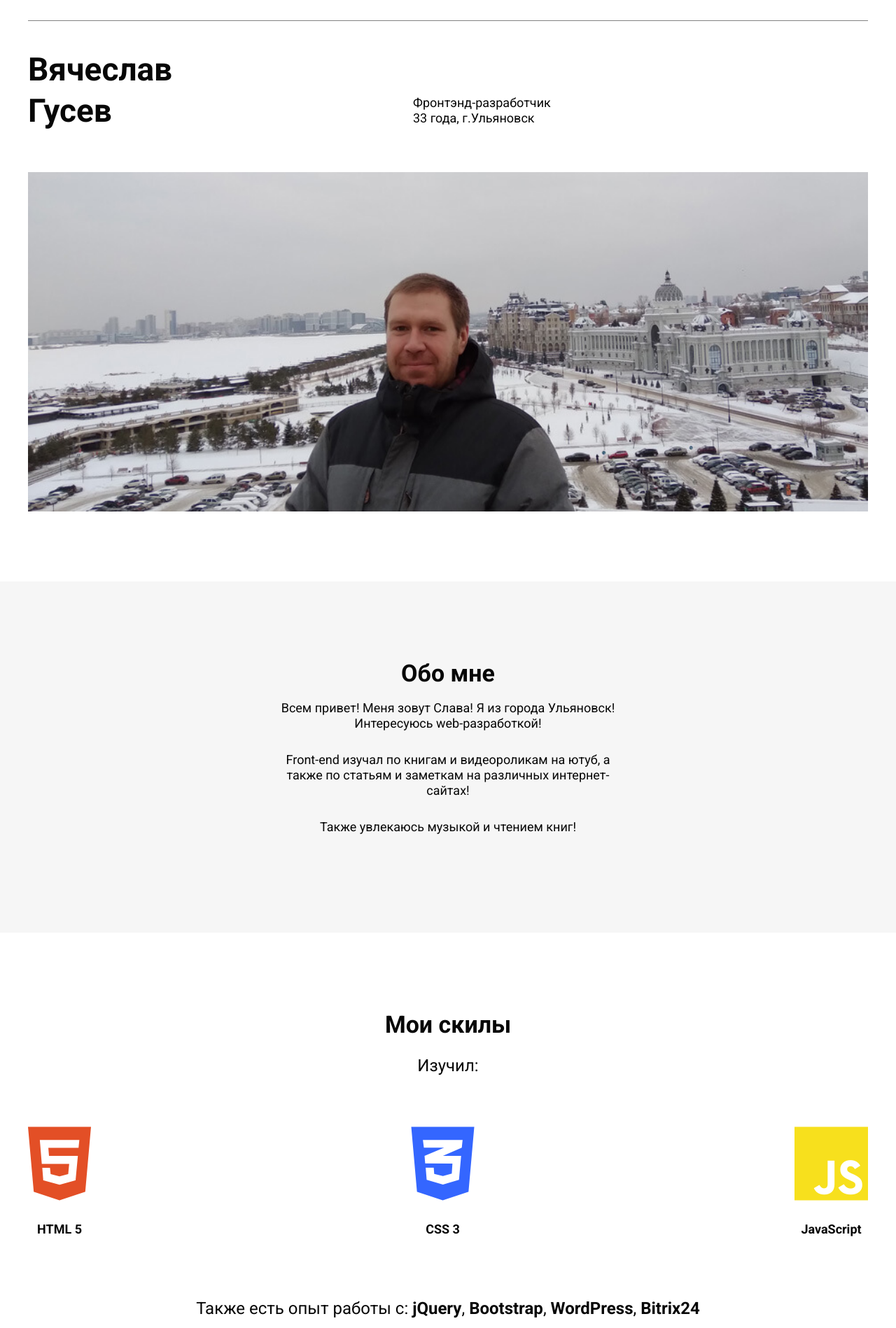
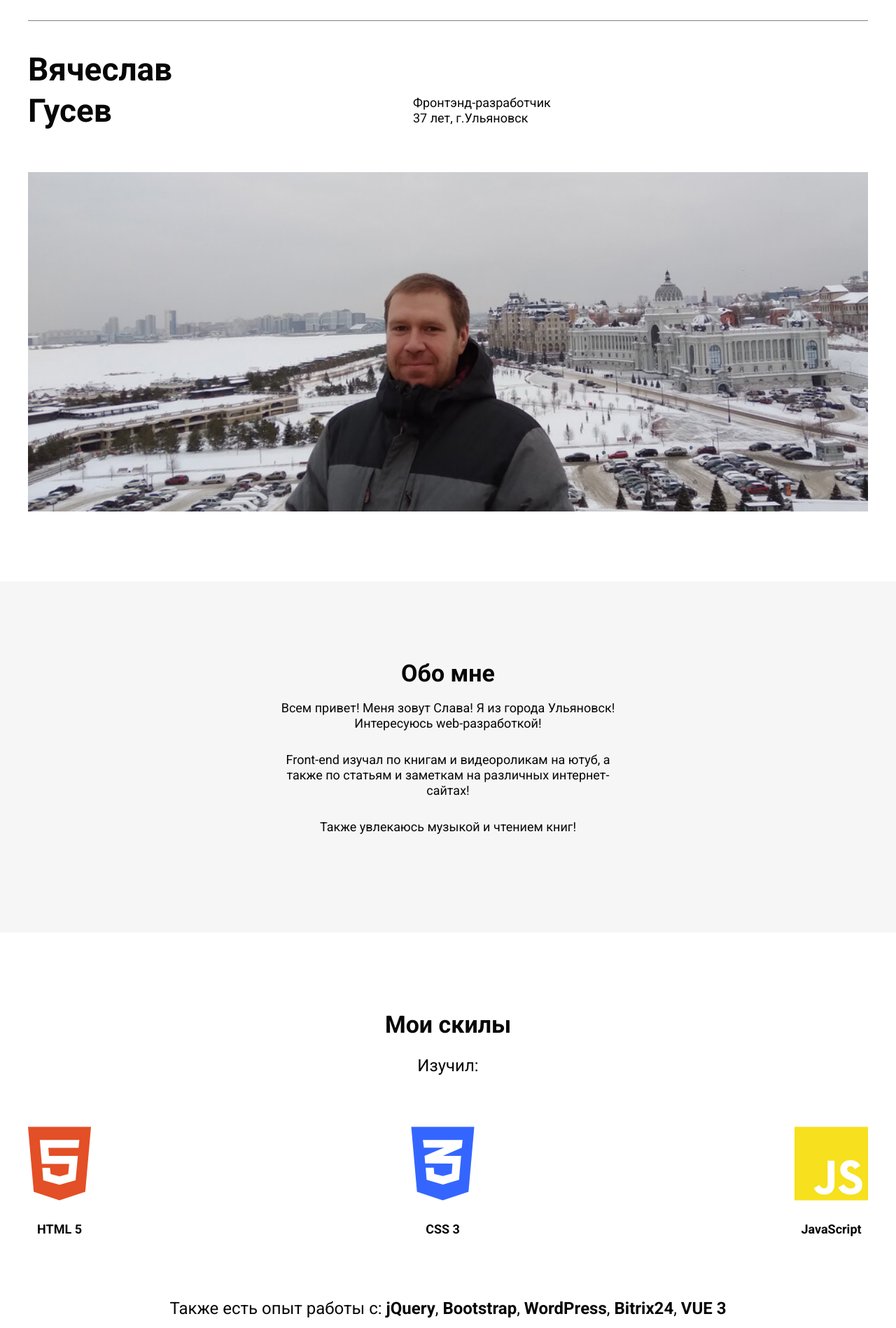
Before and after one commit to SlawaSlawa/slawa-portfolio, a plain HTML site: page index.html in a window 1280 px wide. Shown: the part 62-1960 px from the top of the page at 70% size. Drawn offline with Linux system fonts and the light colour scheme.

Commit message:
Update scills and age

```diff
--- a/index.html
+++ b/index.html
@@ -42,7 +42,7 @@
                 <div class="hero__desc-wrap">
                     <h1 class="logo">Вячеслав Гусев</h1>
                     <p class="hero__desc">
-                        Фронтэнд-разработчик<br>33 года, г.Ульяновск
+                        Фронтэнд-разработчик<br>37 лет, г.Ульяновск
                     </p>
                 </div>
                 <div class="hero__img-wrap">
@@ -108,7 +108,8 @@
                 <b>jQuery</b>,
                 <b>Bootstrap</b>,
                 <b>WordPress</b>,
-                <b>Bitrix24</b>
+                <b>Bitrix24</b>,
+                <b>VUE 3</b>
             </h3>
         </div>
         <!-- /.container -->
```
